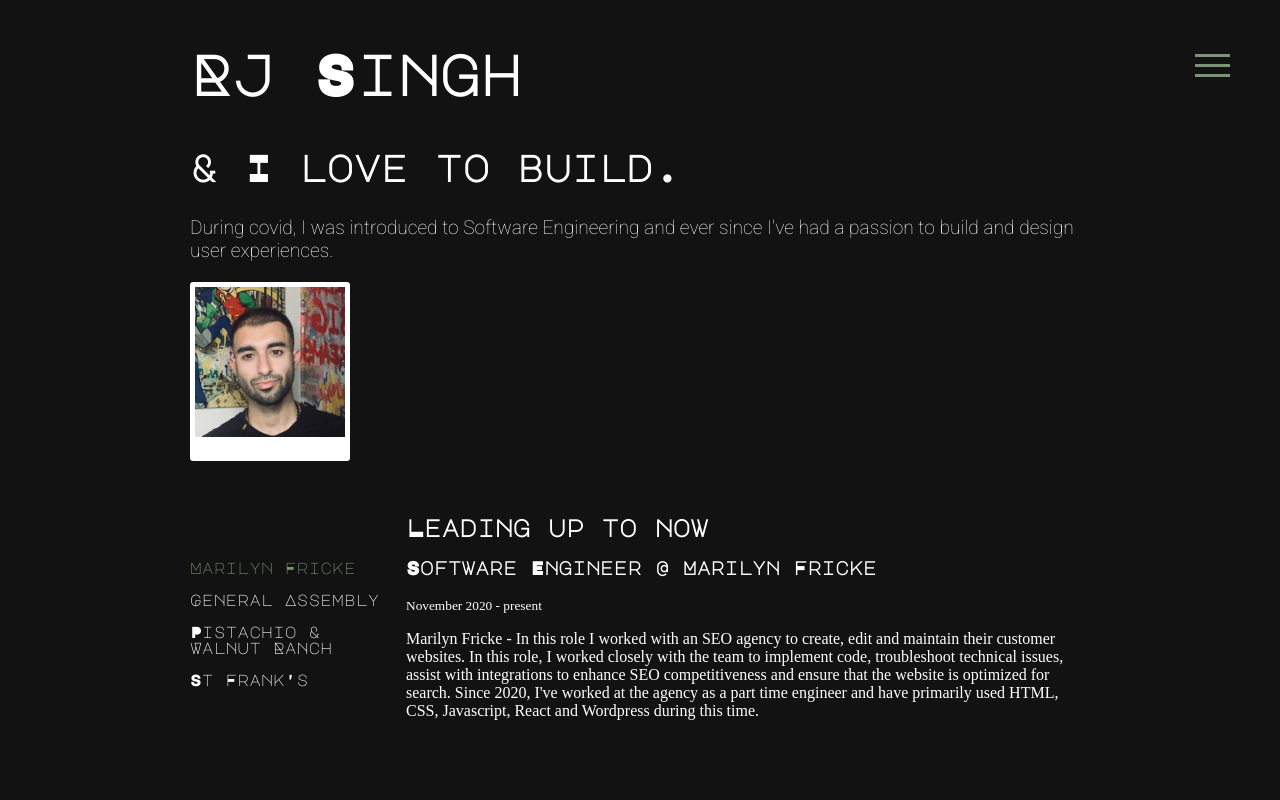
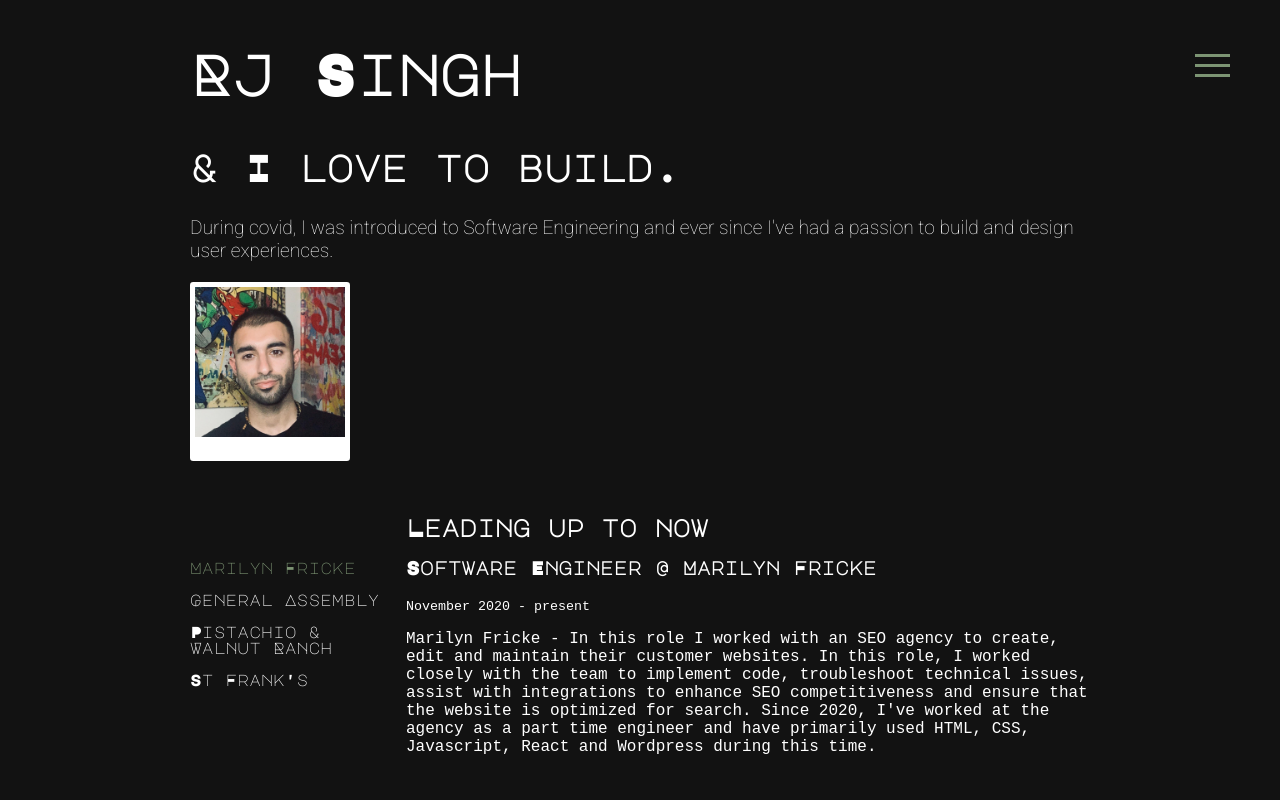
Before and after one commit to rjsiinghhh/portfolio2022, a Next.js app: page / in a window 1280 px wide. Shown: the top 800 px of the page. Built offline with nearby package versions, Linux system fonts and the light colour scheme.

Commit message:
updates fonts

```diff
--- a/styles/globals.css
+++ b/styles/globals.css
@@ -26,7 +26,7 @@
 }
 
 .roboto{
-  font-family: 'Playfair Display', serif;
+  font-family: 'Overpass Mono', monospace;
 }
 
 .thin{
```
